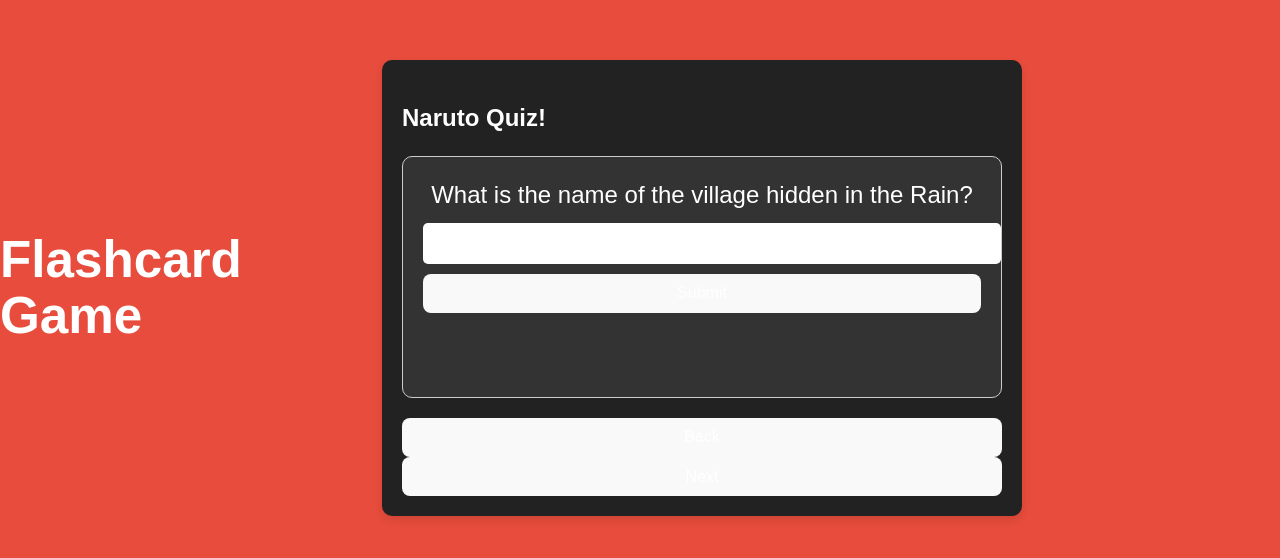
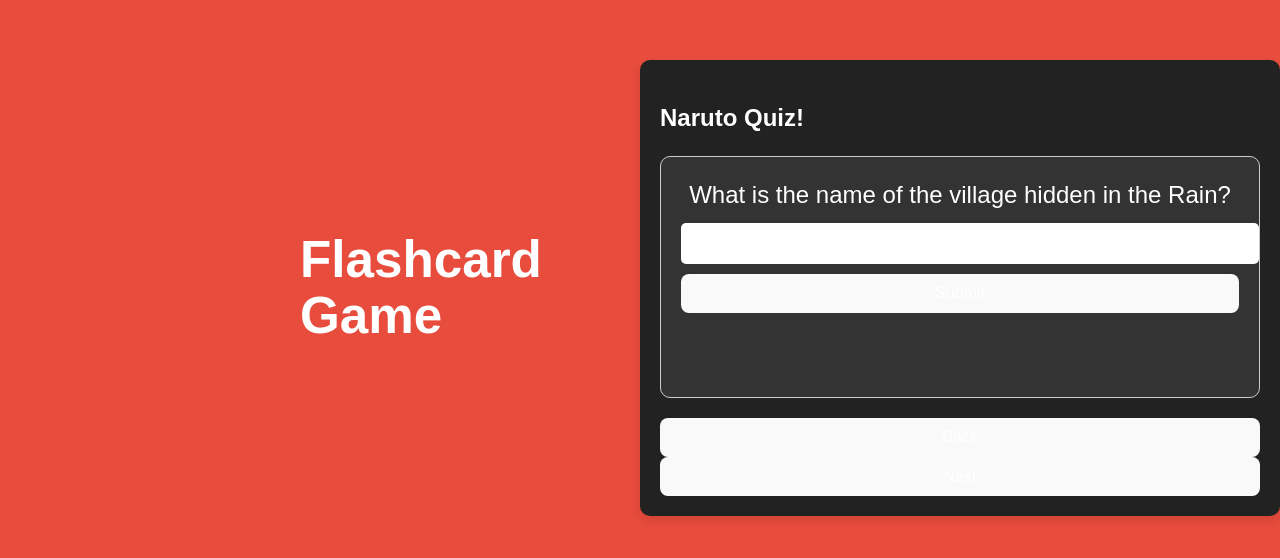
Before and after one commit to mnk0015/narutoQuizFlashcardsP2, a React (Vite) app: page / in a window 1280 px wide. Shown: the part 112-670 px from the top of the page. Built offline with nearby package versions, Linux system fonts and the light colour scheme.

Commit message:
image update

```diff
--- a/src/App.css
+++ b/src/App.css
@@ -10,6 +10,8 @@ body {
   justify-content: center;
   align-items: center;
   height: 100vh; /* Full height of viewport */
+  padding-left: 300px;
+
 }
 
 .FlashcardGame {
```
Also changed, not shown: src/assets/narutoQuizFlashcardsP2.gif (added).
